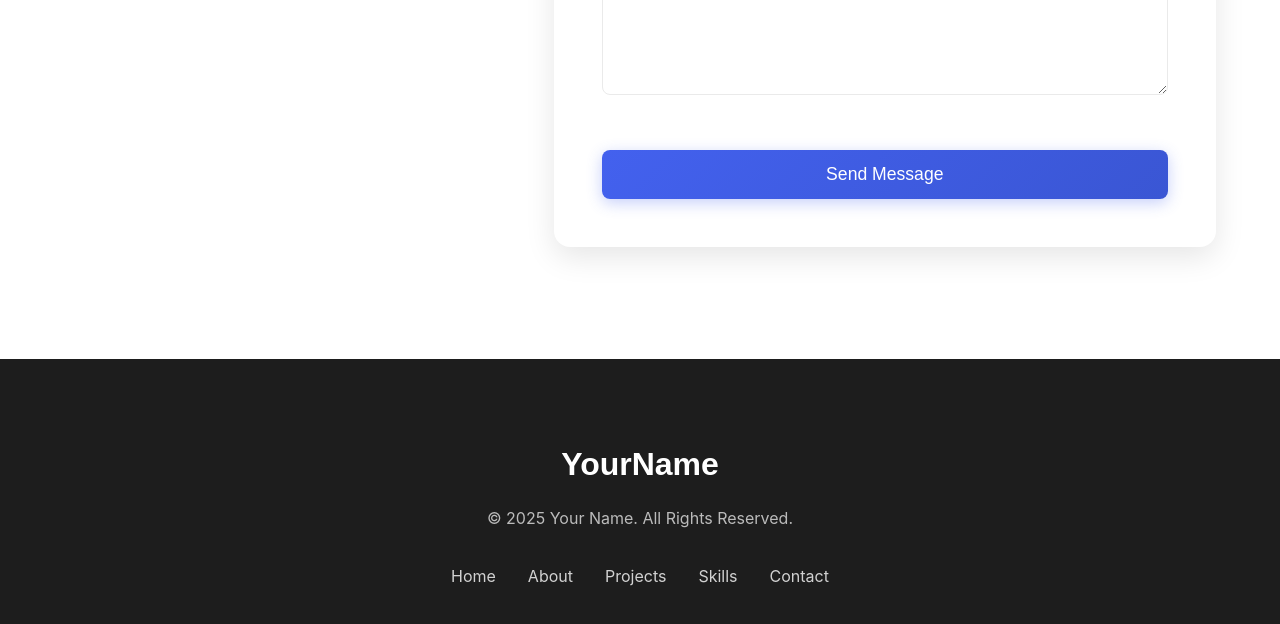
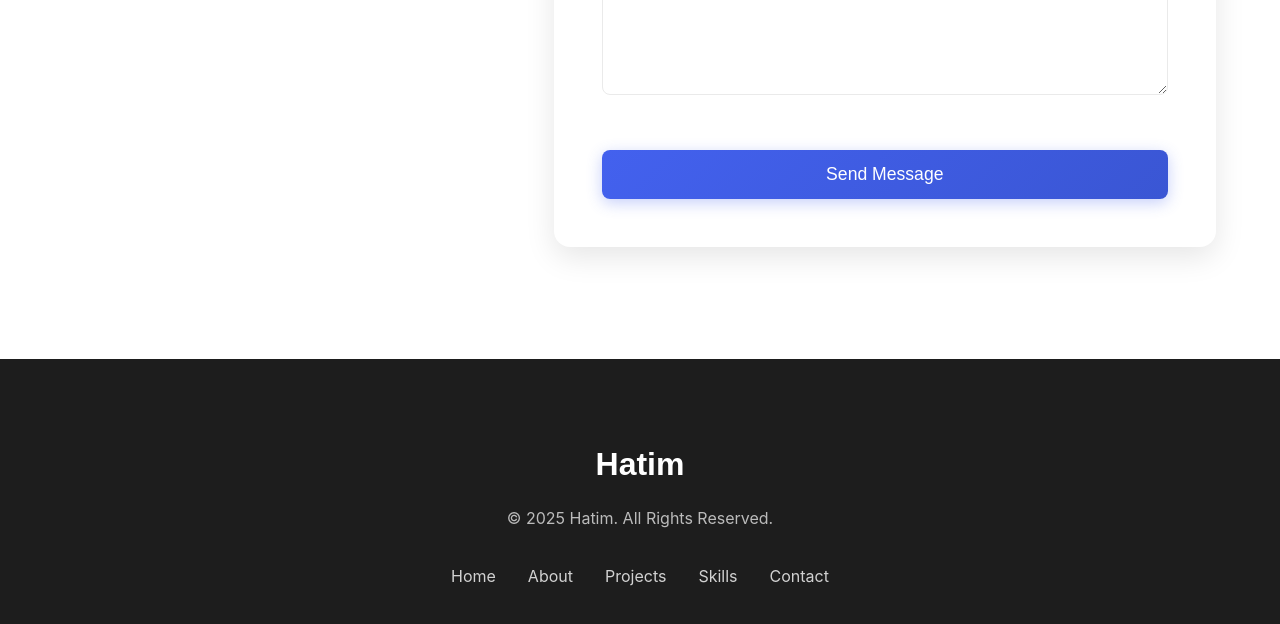
Before and after one commit to hatimbenayad/index, a plain HTML site: page index.html in a window 1280 px wide. Shown: the part 4706-5330 px from the top of the page. Drawn offline with Linux system fonts and the light colour scheme.

Commit message:
Update index.html

```diff
--- a/index.html
+++ b/index.html
@@ -3,7 +3,7 @@
 <head>
     <meta charset="UTF-8">
     <meta name="viewport" content="width=device-width, initial-scale=1.0">
-    <title>Your Name | Portfolio</title>
+    <title>Hatim Ben Ayad | Portfolio</title>
     <link rel="stylesheet" href="https://cdnjs.cloudflare.com/ajax/libs/font-awesome/6.5.0/css/all.min.css">
 
     <style>
@@ -1136,8 +1136,8 @@ section h2::after {
     <footer id="footer">
         <div class="container">
             <div class="footer-content">
-                <div class="footer-logo">YourName</div>
-                <p class="copyright">© <span id="current-year">2025</span> Your Name. All Rights Reserved.</p>
+                <div class="footer-logo">Hatim</div>
+                <p class="copyright">© <span id="current-year">2025</span> Hatim. All Rights Reserved.</p>
                 <div class="footer-nav">
                     <a href="#hero">Home</a>
                     <a href="#about">About</a>
```
